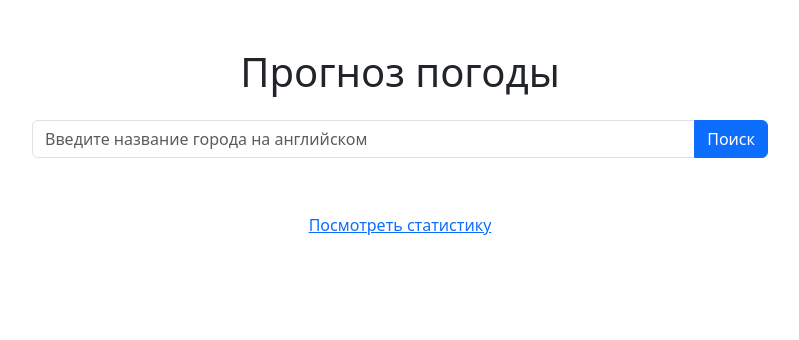
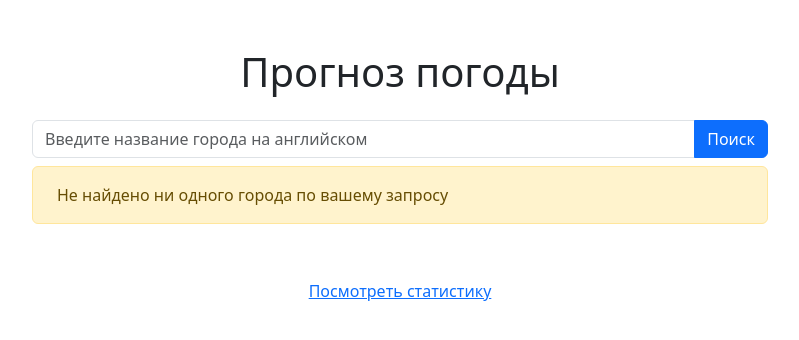
Before and after one commit to pashpiter/weather_forcast_app, a FastAPI app: page / in a window 1280 px wide. Shown: the top 340 px of the page, without its empty margins (240-1039 px from the left). Run offline with FastAPI, Linux system fonts and the light colour scheme.

Commit message:
fix index template

```diff
--- a/app/api/utils.py
+++ b/app/api/utils.py
@@ -15,7 +15,7 @@ async def get_city_suggestions(city: str) -> list | None:
         return [
             f'{res["name"]}, {res.get("country")}'
             for res in data.get('results') if res.get("country")
-        ]
+        ] if data.get('results') else None
     except requests.RequestException:
         return
 
--- a/app/templates/index.html
+++ b/app/templates/index.html
@@ -34,6 +34,11 @@
                             {% endfor %}
                         </div>
                     </div>
+                    {% else %}
+                    <div class="alert alert-warning mt-2">
+                        <i class="bi bi-exclamation-triangle me-2"></i>
+                        Не найдено ни одного города по вашему запросу
+                    </div>
                     {% endif %}
                 </form>
 
```
